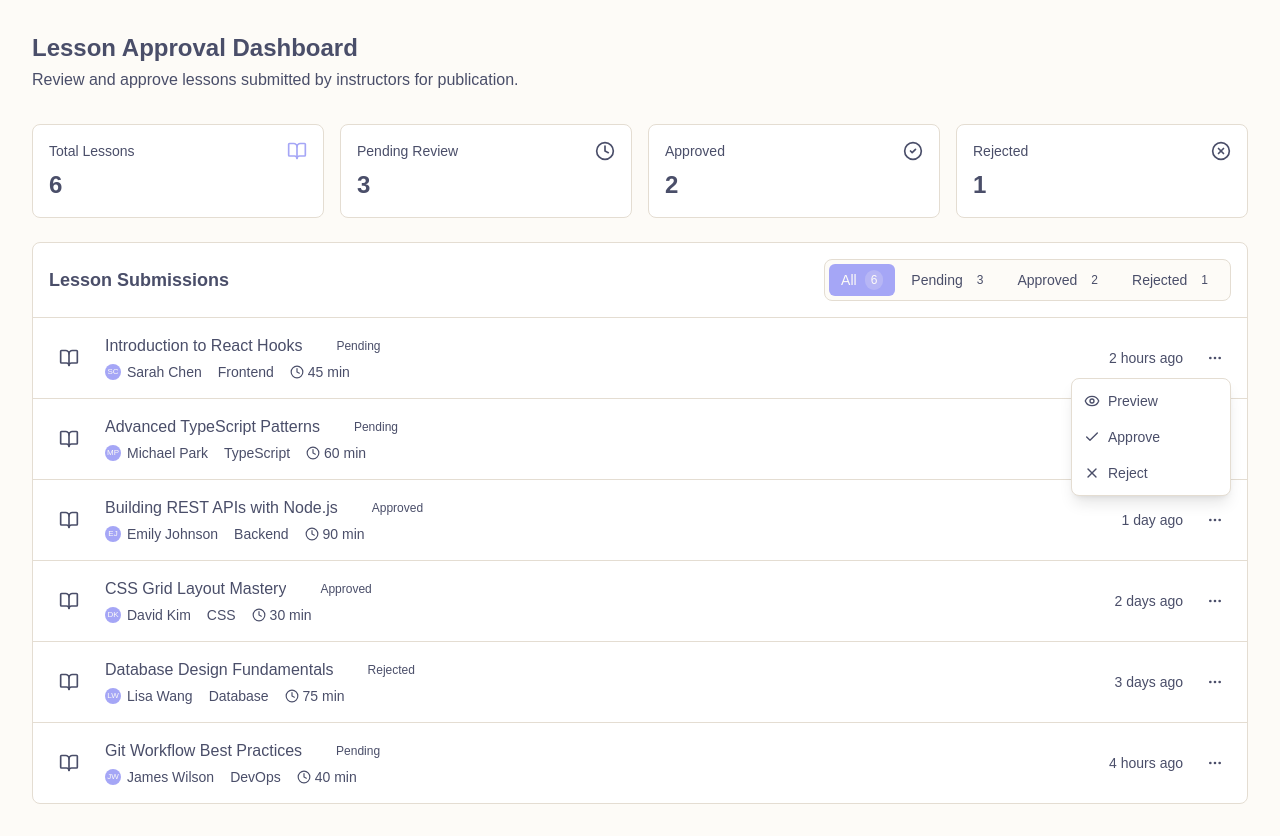
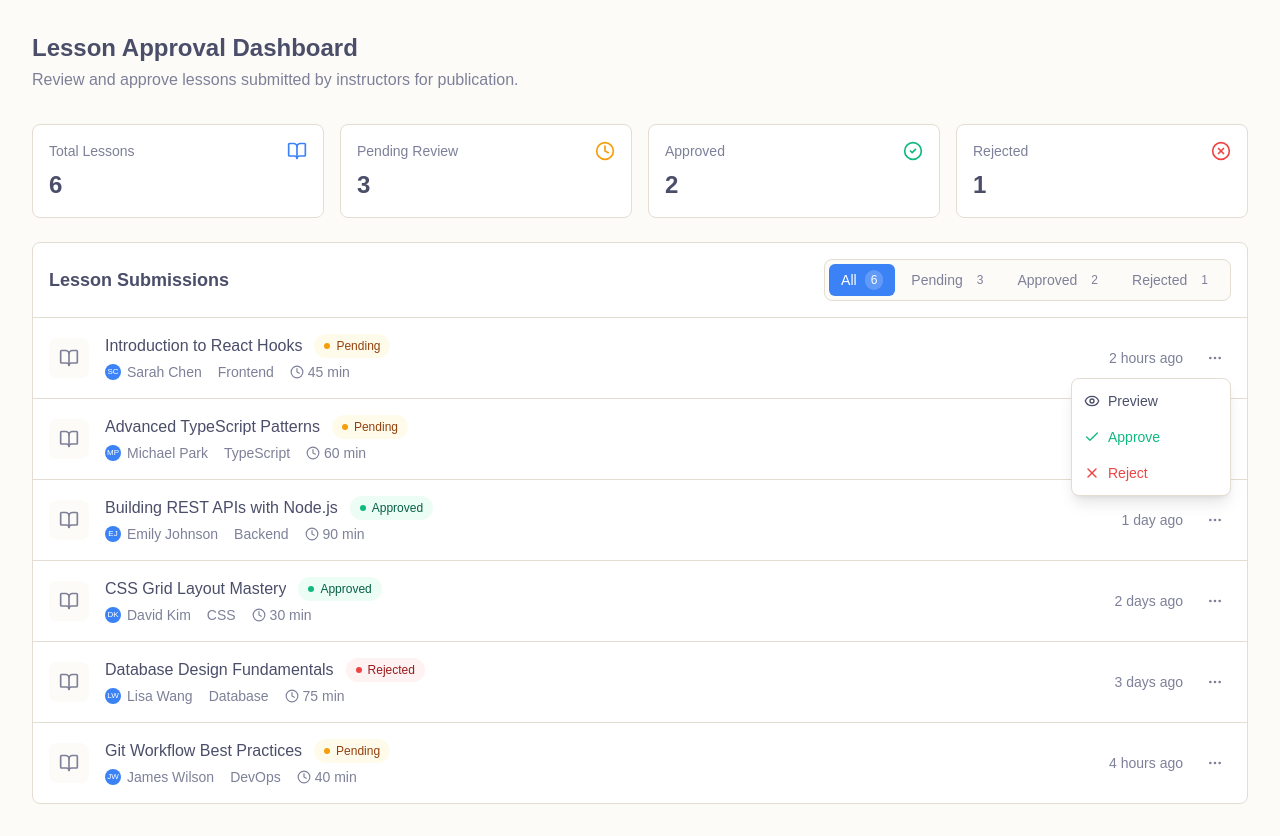
Before and after one commit to KevanSoon/CS203, a Next.js app in the folder frontend/: page /webadmin/application in a window 1280 px wide. Both pictures are taken after a click on the button 1215 px from the left and 358 px from the top of the page. Built offline with nearby package versions, Linux system fonts and the light colour scheme.

Commit message:
feat: status color code
-added new tailwindcss tokens to reference for different status like approve, reject, pending and all.

```diff
--- a/frontend/app/globals.css
+++ b/frontend/app/globals.css
@@ -12,6 +12,23 @@
   --color-primary: #a5a6f6;
   --color-muted-foreground: #7d8098;
   --color-border: #e4ddd2;
+
+  /* Status colors */
+  --color-success: #10b981;
+  --color-success-foreground: #065f46;
+  --color-success-background: #ecfdf5;
+
+  --color-warning: #f59e0b;
+  --color-warning-foreground: #92400e;
+  --color-warning-background: #fffbeb;
+
+  --color-destructive: #ef4444;
+  --color-destructive-foreground: #991b1b;
+  --color-destructive-background: #fef2f2;
+
+  --color-accent: #3b82f6;
+  --color-accent-foreground: #1e40af;
+  --color-accent-background: #eff6ff;
 }
 
 .dark {
@@ -21,6 +38,23 @@
   --color-primary: #a5a6f6;
   --color-muted-foreground: #7d8098;
   --color-border: #3e4155;
+
+  /* Status colors - dark mode */
+  --color-success: #34d399;
+  --color-success-foreground: #6ee7b7;
+  --color-success-background: #064e3b;
+
+  --color-warning: #fbbf24;
+  --color-warning-foreground: #fcd34d;
+  --color-warning-background: #78350f;
+
+  --color-destructive: #f87171;
+  --color-destructive-foreground: #fca5a5;
+  --color-destructive-background: #7f1d1d;
+
+  --color-accent: #60a5fa;
+  --color-accent-foreground: #93c5fd;
+  --color-accent-background: #1e3a8a;
 }
 
 @layer base {
--- a/frontend/app/webadmin/application/components/filter-tabs.tsx
+++ b/frontend/app/webadmin/application/components/filter-tabs.tsx
@@ -20,31 +20,31 @@ export function FilterTabs({
   onFilterChange,
   counts,
 }: FilterTabsProps) {
-  const tabs: { value: FilterValue; label: string }[] = [
-    { value: "all", label: "All" },
-    { value: "pending", label: "Pending" },
-    { value: "approved", label: "Approved" },
-    { value: "rejected", label: "Rejected" },
+  const tabs: { value: FilterValue; label: string; activeColor: string }[] = [
+    { value: "all", label: "All", activeColor: "bg-accent" },
+    { value: "pending", label: "Pending", activeColor: "bg-warning" },
+    { value: "approved", label: "Approved", activeColor: "bg-success" },
+    { value: "rejected", label: "Rejected", activeColor: "bg-destructive" },
   ]
 
   return (
-    <div className="flex items-center gap-1 rounded-lg border border-[var(--color-border)] bg-[var(--color-background)] p-1">
+    <div className="flex items-center gap-1 rounded-lg border border-border bg-background p-1">
       {tabs.map((tab) => (
         <button
           key={tab.value}
           onClick={() => onFilterChange(tab.value)}
           className={`flex items-center gap-2 rounded-md px-3 py-1.5 text-sm font-medium transition-colors ${
             activeFilter === tab.value
-              ? "bg-[var(--color-primary)] text-[var(--color-background)]"
-              : "text-[var(--color-text-muted)] hover:text-[var(--color-text)]"
+              ? `${tab.activeColor} text-white`
+              : "text-muted-foreground hover:text-foreground"
           }`}
         >
           {tab.label}
           <span
             className={`rounded-full px-1.5 py-0.5 text-xs ${
               activeFilter === tab.value
-                ? "bg-[var(--color-background)]/20 text-[var(--color-background)]"
-                : "bg-transparent text-[var(--color-text-muted)]"
+                ? "bg-white/20 text-white"
+                : "bg-transparent text-muted-foreground"
             }`}
           >
             {counts[tab.value]}
--- a/frontend/app/webadmin/application/components/lesson-row.tsx
+++ b/frontend/app/webadmin/application/components/lesson-row.tsx
@@ -50,21 +50,21 @@ export function LessonRow({
   }, [])
 
   return (
-    <div className="flex items-center justify-between px-4 py-4 transition-colors hover:bg-[var(--color-surface-hover)]">
+    <div className="flex items-center justify-between px-4 py-4 transition-colors hover:bg-background">
       <div className="flex items-center gap-4">
-        <div className="flex h-10 w-10 items-center justify-center rounded-lg bg-[var(--color-surface-hover)]">
-          <BookOpen className="h-5 w-5 text-[var(--color-text-muted)]" />
+        <div className="flex h-10 w-10 items-center justify-center rounded-lg bg-background">
+          <BookOpen className="h-5 w-5 text-muted-foreground" />
         </div>
         <div className="min-w-0">
           <div className="flex items-center gap-3">
-            <h3 className="truncate font-medium text-[var(--color-text)]">
+            <h3 className="truncate font-medium text-foreground">
               {lesson.title}
             </h3>
             <StatusBadge status={lesson.status} />
           </div>
-          <div className="mt-1 flex items-center gap-4 text-sm text-[var(--color-text-muted)]">
+          <div className="mt-1 flex items-center gap-4 text-sm text-muted-foreground">
             <div className="flex items-center gap-1.5">
-              <div className="flex h-4 w-4 items-center justify-center rounded-full bg-[var(--color-primary)] text-[8px] font-medium text-[var(--color-background)]">
+              <div className="flex h-4 w-4 items-center justify-center rounded-full bg-accent text-[8px] font-medium text-white">
                 {initials}
               </div>
               <span>{lesson.author}</span>
@@ -79,27 +79,27 @@ export function LessonRow({
       </div>
 
       <div className="flex items-center gap-2">
-        <span className="mr-2 hidden text-sm text-[var(--color-text-muted)] lg:inline">
+        <span className="mr-2 hidden text-sm text-muted-foreground lg:inline">
           {lesson.submittedAt}
         </span>
 
         <div className="relative" ref={menuRef}>
           <button
             onClick={() => setMenuOpen(!menuOpen)}
-            className="flex h-8 w-8 items-center justify-center rounded-lg text-[var(--color-text-muted)] transition-colors hover:bg-gray-100 hover:text-[var(--color-text)]"
+            className="flex h-8 w-8 items-center justify-center rounded-lg text-muted-foreground transition-colors hover:bg-background hover:text-foreground"
             aria-label="More options"
           >
             <MoreHorizontal className="h-4 w-4" />
           </button>
 
           {menuOpen && (
-            <div className="absolute right-0 top-full z-10 mt-1 w-40 rounded-lg border border-[var(--color-border)] bg-white py-1 shadow-lg">
+            <div className="absolute right-0 top-full z-10 mt-1 w-40 rounded-lg border border-border bg-card py-1 shadow-lg">
               <button
                 onClick={() => {
                   onPreview(lesson)
                   setMenuOpen(false)
                 }}
-                className="flex w-full items-center gap-2 px-3 py-2 text-sm text-[var(--color-text)] transition-colors hover:bg-gray-100"
+                className="flex w-full items-center gap-2 px-3 py-2 text-sm text-foreground transition-colors hover:bg-background"
               >
                 <Eye className="h-4 w-4" />
                 Preview
@@ -110,7 +110,7 @@ export function LessonRow({
                     onApprove(lesson.id)
                     setMenuOpen(false)
                   }}
-                  className="flex w-full items-center gap-2 px-3 py-2 text-sm text-[var(--color-success)] transition-colors hover:bg-gray-100"
+                  className="flex w-full items-center gap-2 px-3 py-2 text-sm text-success transition-colors hover:bg-success-background"
                 >
                   <Check className="h-4 w-4" />
                   Approve
@@ -122,7 +122,7 @@ export function LessonRow({
                     onReject(lesson.id)
                     setMenuOpen(false)
                   }}
-                  className="flex w-full items-center gap-2 px-3 py-2 text-sm text-[var(--color-destructive)] transition-colors hover:bg-gray-100"
+                  className="flex w-full items-center gap-2 px-3 py-2 text-sm text-destructive transition-colors hover:bg-destructive-background"
                 >
                   <X className="h-4 w-4" />
                   Reject
--- a/frontend/app/webadmin/application/components/stats-cards.tsx
+++ b/frontend/app/webadmin/application/components/stats-cards.tsx
@@ -17,25 +17,25 @@ export function StatsCards({ stats }: StatsCardsProps) {
       label: "Total Lessons",
       value: stats.total,
       icon: BookOpen,
-      color: "text-[var(--color-primary)]",
+      color: "text-accent",
     },
     {
       label: "Pending Review",
       value: stats.pending,
       icon: Clock,
-      color: "text-[var(--color-warning)]",
+      color: "text-warning",
     },
     {
       label: "Approved",
       value: stats.approved,
       icon: CheckCircle2,
-      color: "text-[var(--color-success)]",
+      color: "text-success",
     },
     {
       label: "Rejected",
       value: stats.rejected,
       icon: XCircle,
-      color: "text-[var(--color-destructive)]",
+      color: "text-destructive",
     },
   ]
 
@@ -44,13 +44,13 @@ export function StatsCards({ stats }: StatsCardsProps) {
       {cards.map((card) => (
         <div
           key={card.label}
-          className="rounded-lg border border-[var(--color-border)] bg-white p-4"
+          className="rounded-lg border border-border bg-card p-4"
         >
           <div className="flex items-center justify-between">
-            <p className="text-sm text-[var(--color-text-muted)]">{card.label}</p>
+            <p className="text-sm text-muted-foreground">{card.label}</p>
             <card.icon className={`h-5 w-5 ${card.color}`} />
           </div>
-          <p className="mt-2 text-2xl font-semibold text-[var(--color-text)]">
+          <p className="mt-2 text-2xl font-semibold text-foreground">
             {card.value}
           </p>
         </div>
--- a/frontend/app/webadmin/application/components/status-badge.tsx
+++ b/frontend/app/webadmin/application/components/status-badge.tsx
@@ -7,21 +7,21 @@ interface StatusBadgeProps {
 export function StatusBadge({ status }: StatusBadgeProps) {
   const variants = {
     pending: {
-      bg: "bg-[var(--color-warning)]/15",
-      text: "text-[var(--color-warning)]",
-      dot: "bg-[var(--color-warning)]",
+      bg: "bg-warning-background",
+      text: "text-warning-foreground",
+      dot: "bg-warning",
       label: "Pending",
     },
     approved: {
-      bg: "bg-[var(--color-success)]/15",
-      text: "text-[var(--color-success)]",
-      dot: "bg-[var(--color-success)]",
+      bg: "bg-success-background",
+      text: "text-success-foreground",
+      dot: "bg-success",
       label: "Approved",
     },
     rejected: {
-      bg: "bg-[var(--color-destructive)]/15",
-      text: "text-[var(--color-destructive)]",
-      dot: "bg-[var(--color-destructive)]",
+      bg: "bg-destructive-background",
+      text: "text-destructive-foreground",
+      dot: "bg-destructive",
       label: "Rejected",
     },
   }
--- a/frontend/app/webadmin/application/page.tsx
+++ b/frontend/app/webadmin/application/page.tsx
@@ -149,15 +149,13 @@ export default function DashboardPage() {
   }
 
   return (
-    <div className="min-h-screen bg-[var(--color-background)]">
-
-
+    <div className="min-h-screen bg-background">
       <main className="mx-auto max-w-7xl px-4 py-8 sm:px-6 lg:px-8">
         <div className="mb-8">
-          <h1 className="text-2xl font-bold text-[var(--color-text)]">
+          <h1 className="text-2xl font-bold text-foreground">
             Lesson Approval Dashboard
           </h1>
-          <p className="mt-1 text-[var(--color-text-muted)]">
+          <p className="mt-1 text-muted-foreground">
             Review and approve lessons submitted by instructors for publication.
           </p>
         </div>
```
Also changed, not shown: frontend/app/webadmin/application/components/lessons-table.tsx (+6 -6 lines), frontend/app/webadmin/application/components/preview-modal.tsx (+15 -15 lines), frontend/app/webadmin/application/components/toast.tsx (+7 -7 lines).
